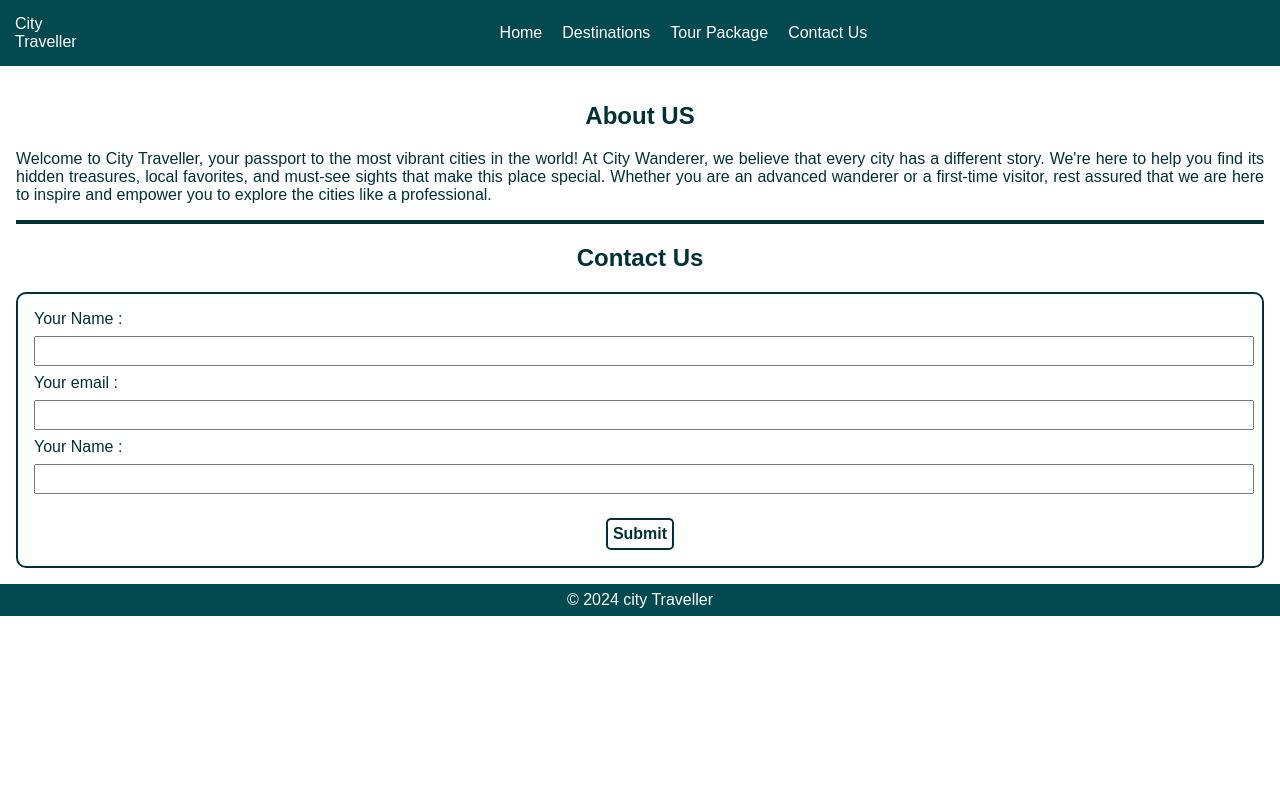
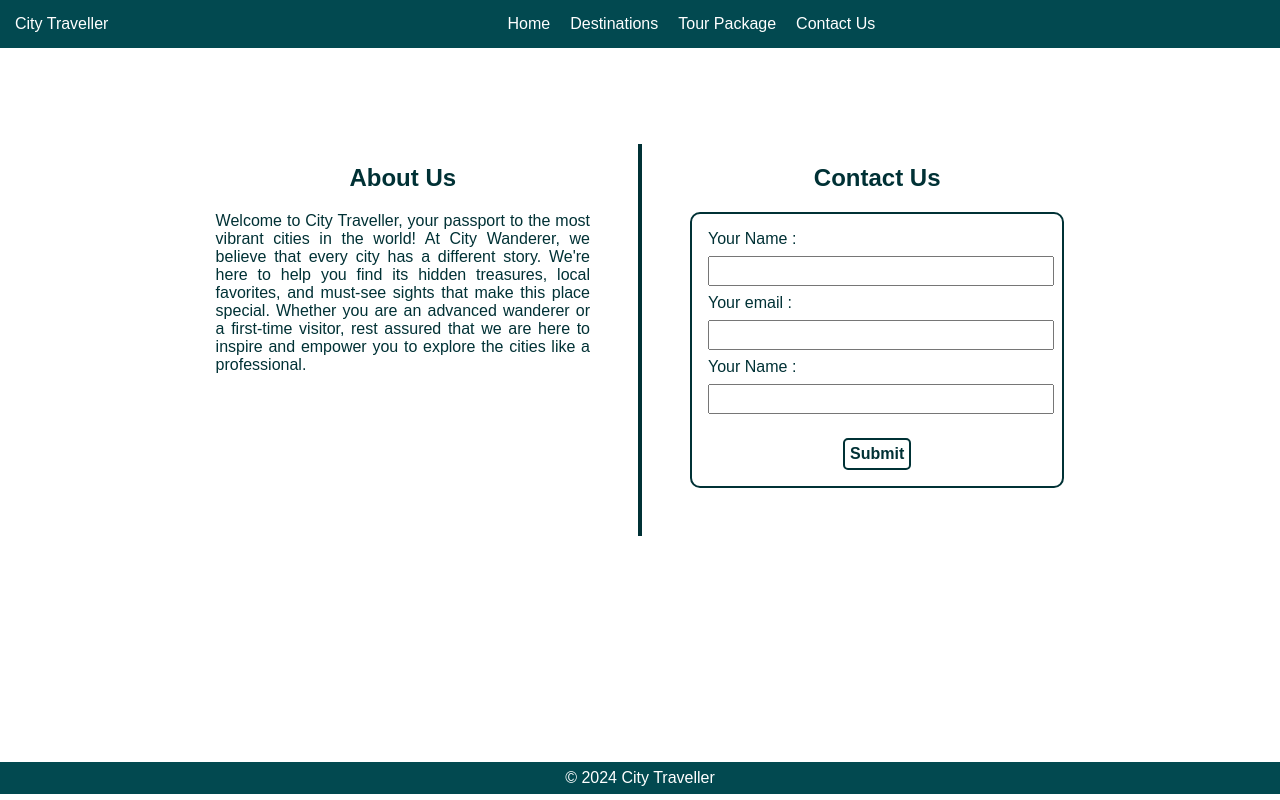
Before and after one commit to paras603/citytraveller, a plain HTML site: page contactPage/contact.html in a window 1280 px wide. Drawn offline with Linux system fonts and the light colour scheme.

Commit message:
contact Us page updated with content and form

```diff
--- a/contactPage/contact.css
+++ b/contactPage/contact.css
@@ -40,6 +40,7 @@ body {
     border: 2px solid #003135;
     border-radius: 10px;
     padding: 1rem;
+    margin-bottom: 3rem;
 }
 
 .contactForm input {
@@ -70,3 +71,29 @@ body {
     display: flex;
     justify-content: center;
 }
+
+@media (min-width: 769px) {
+    .cityTraveller {
+        width: 7rem;
+    }
+    .contactSection {
+        display: flex;
+        justify-content: center;
+        margin-top: 5rem;
+    }
+
+    .contactContent {
+        width: 30%;
+    }
+
+    .aboutUs {
+        width: 30%;
+        border-right: 4px solid #003135;
+        margin-right: 3rem;
+        padding-right: 3rem;
+    }
+
+    .horizontalLine {
+        display: none;
+    }
+}
--- a/contactPage/contact.html
+++ b/contactPage/contact.html
@@ -9,7 +9,7 @@
     </head>
     <body>
         <header>
-            <label>City Traveller</label>
+            <label class="cityTraveller">City Traveller</label>
             <input type="checkbox" id="menu-toggle" class="menu-toggle" />
             <label for="menu-toggle" class="menu-icon">☰</label>
             <nav class="nav">
@@ -26,7 +26,7 @@
 
         <div class="contactSection">
             <div class="aboutUs">
-                <h2 class="aboutHeading">About US</h2>
+                <h2 class="aboutHeading">About Us</h2>
                 <div class="aboutDescription">
                     Welcome to City Traveller, your passport to the most vibrant
                     cities in the world! At City Wanderer, we believe that every
@@ -39,6 +39,7 @@
                 </div>
             </div>
             <hr class="horizontalLine" />
+            <div class="contactContent">
                 <h2>Contact Us</h2>
                 <div class="contactForm">
                     <div>
@@ -58,6 +59,7 @@
                     </div>
                 </div>
             </div>
-        <footer>&copy; 2024 city Traveller</footer>
+        </div>
+        <footer>&copy; 2024 City Traveller</footer>
     </body>
 </html>
--- a/index.css
+++ b/index.css
@@ -87,7 +87,11 @@ footer {
     width: 100%;
     justify-content: center;
     top: 95.2%;
-    position: sticky;
+    position: fixed;
+}
+
+.cityTraveller {
+    width: 7rem;
 }
 
 @media (max-width: 768px) {
@@ -104,7 +108,6 @@ footer {
     .menu-icon {
         display: none;
     }
-
     .nav {
         display: flex;
         position: static;
```
Also changed, not shown: homePage/home.html (+2 -2 lines). Lines whose indentation alone changed are shown as unchanged.
